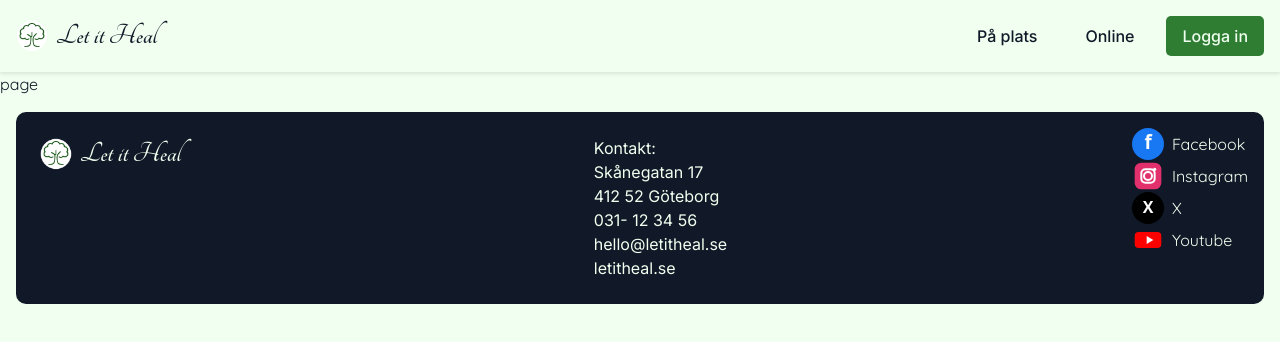
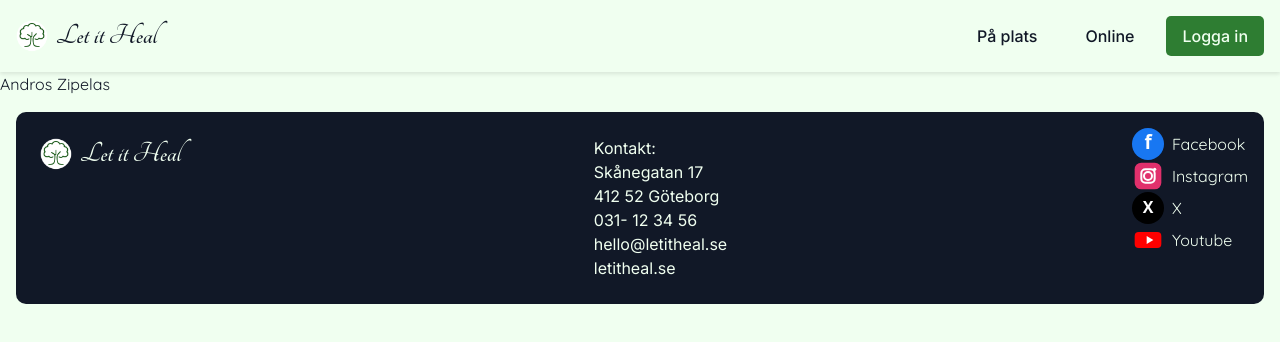
Before and after one commit to Zipelas/letitheal, a Next.js app: page /bookings in a window 1280 px wide. Shown: the top 342 px of the page. Built offline with nearby package versions, Linux system fonts and the light colour scheme; no server answers.

Commit message:
added section

```diff
--- a/app/bookings/page.tsx
+++ b/app/bookings/page.tsx
@@ -1,6 +1,8 @@
 const page = () => {
   return (
-    <div>page</div>
+    <section>
+      <div>Andros Zipelas</div>
+    </section>
   )
 }
 
```
